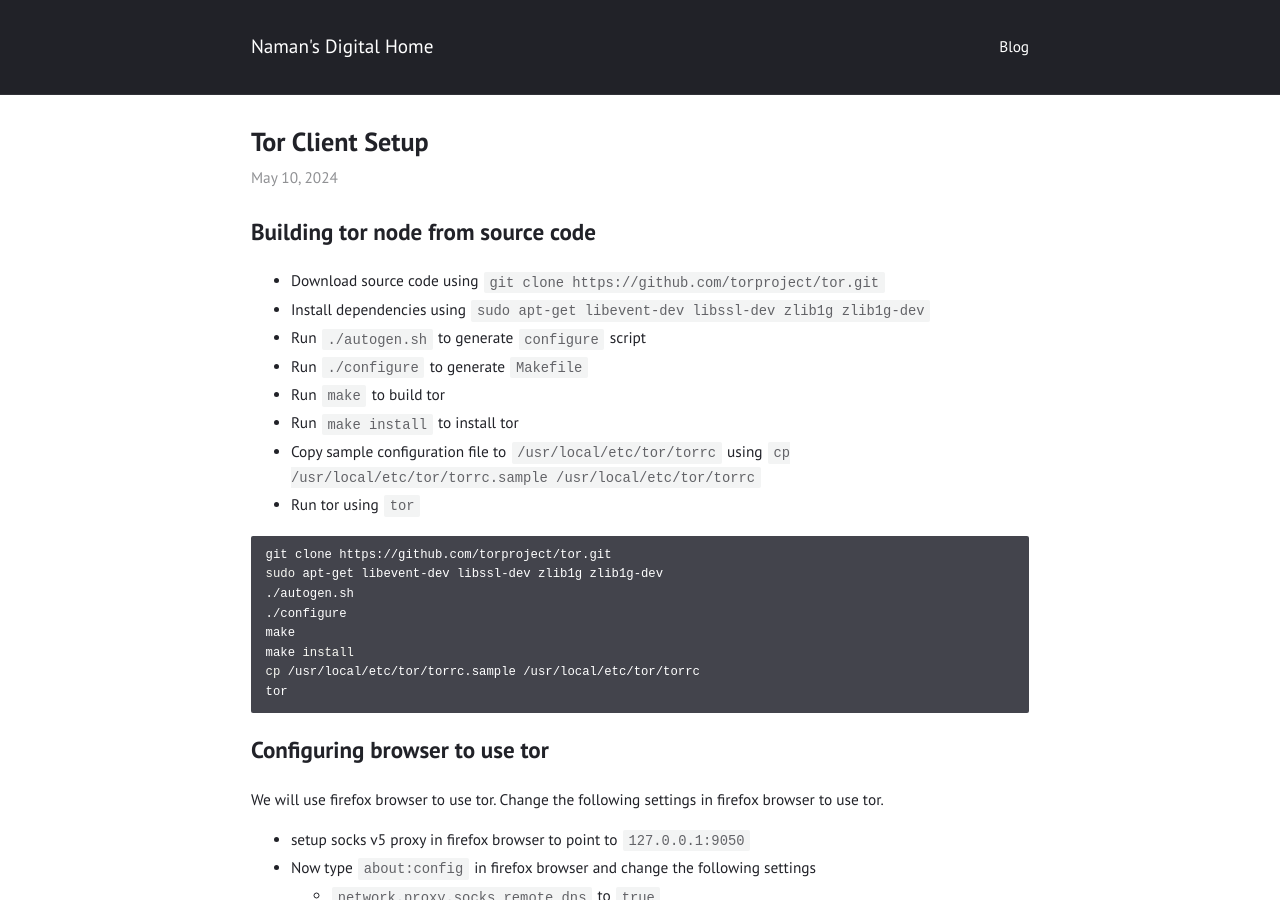
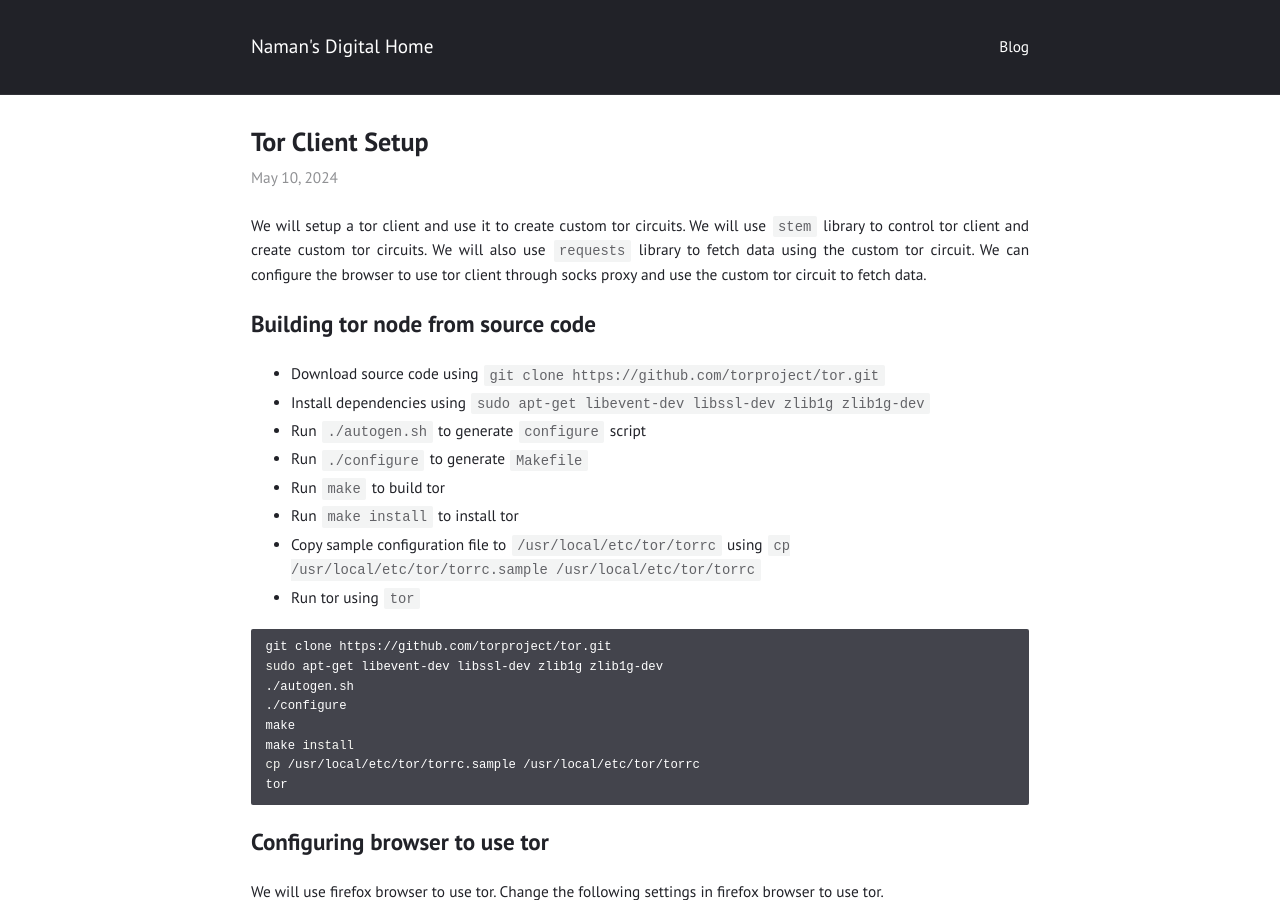
Before and after one commit to nerdynaman/nerdynaman.github.io, a Jekyll site: the page built from _posts/2024-05-10-Tor-Client-Setup.md, in a window 1280 px wide and 900 px high. Built offline with Jekyll 4.4.1, drawn with Linux system fonts in a browser that asks for light colours.

Commit message:
added post27

```diff
--- a/_posts/2024-05-10-Tor-Client-Setup.md
+++ b/_posts/2024-05-10-Tor-Client-Setup.md
@@ -3,6 +3,8 @@ title: "Tor Client Setup"
 layout: post
 toc: true
 ---
+
+We will setup a tor client and use it to create custom tor circuits. We will use `stem` library to control tor client and create custom tor circuits. We will also use `requests` library to fetch data using the custom tor circuit. We can configure the browser to use tor client through socks proxy and use the custom tor circuit to fetch data.
 
 
 ## Building tor node from source code
```
